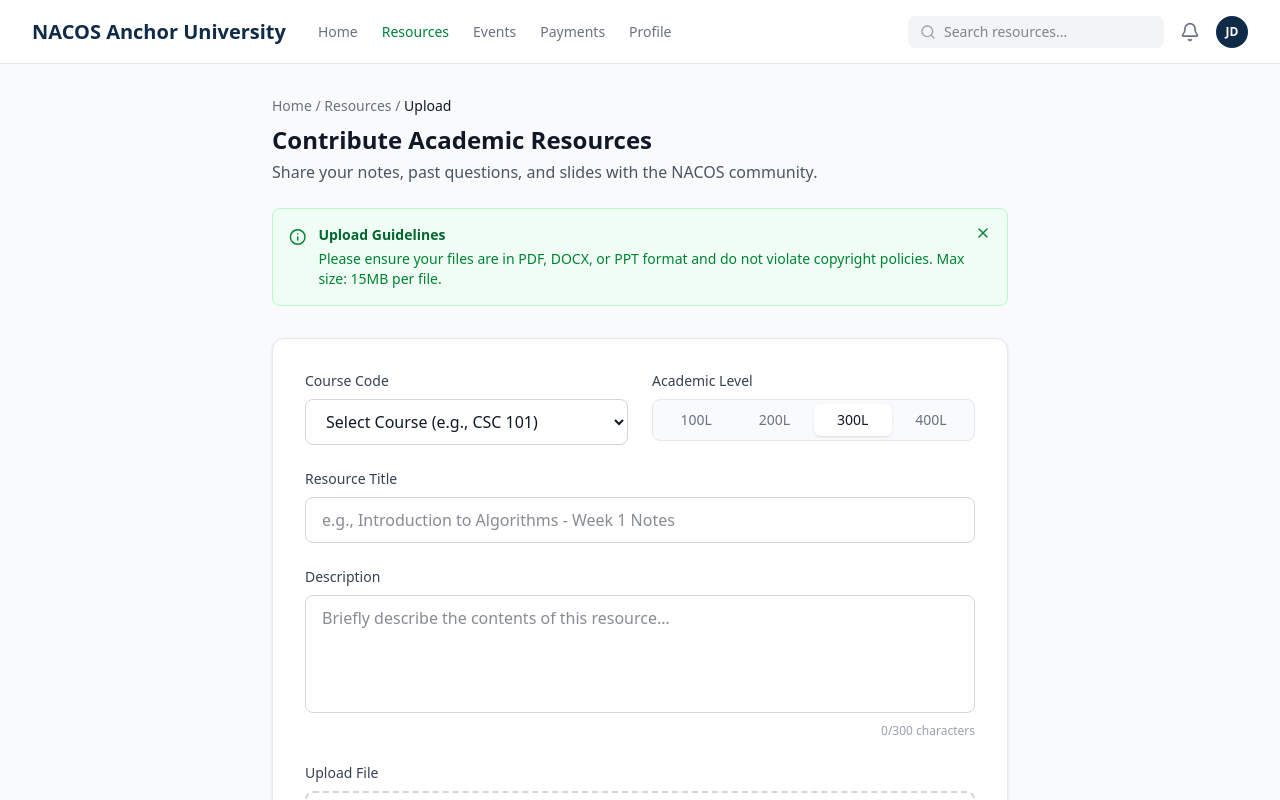
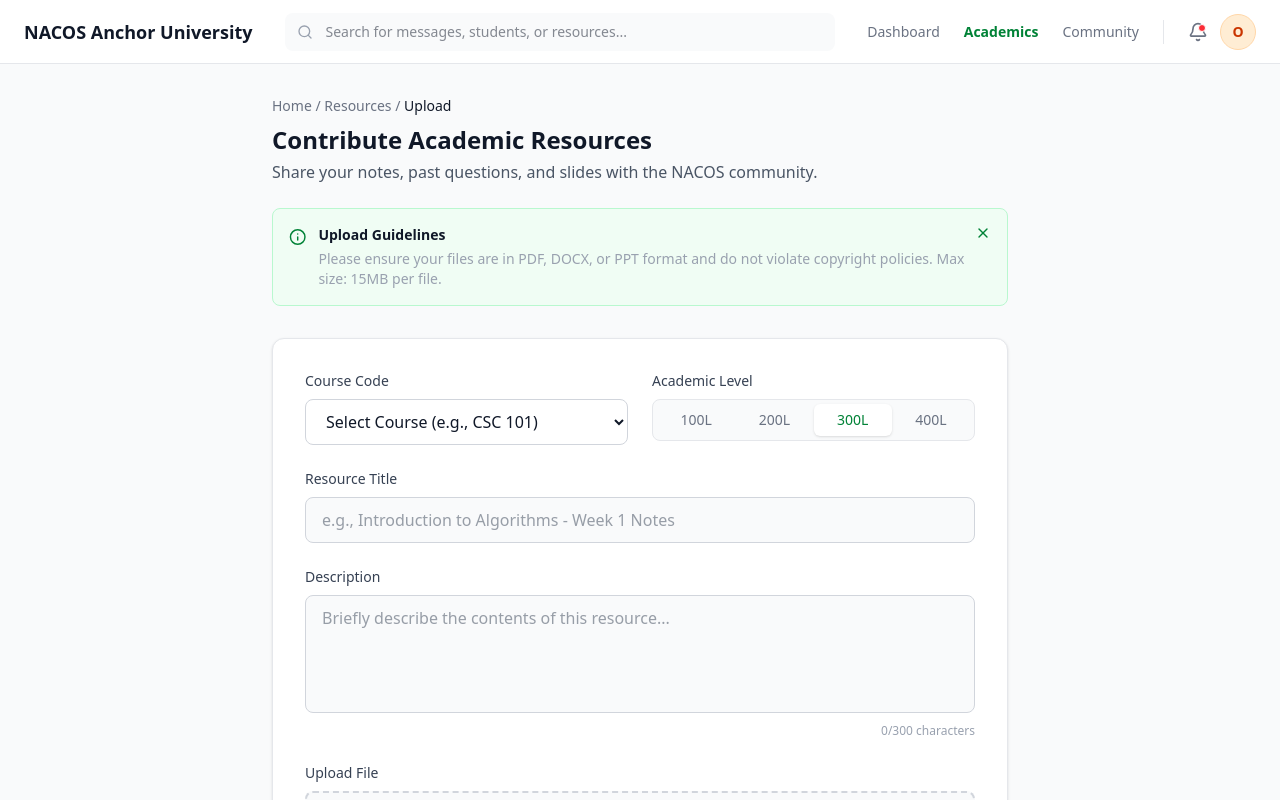
Before and after one commit to NACOS-ANCHOR-UNIVERSITY/Nacos-Anchor-Platform-frontend, a React (Vite) app: page /student/resources/upload in a window 1280 px wide. Shown: the top 800 px of the page. Built offline with nearby package versions, Linux system fonts and the light colour scheme; no server answers.

Commit message:
Edited Ui

```diff
--- a/src/components/shared/Navbar.jsx
+++ b/src/components/shared/Navbar.jsx
@@ -1,57 +1,66 @@
 import React from "react";
-import {Search, Bell} from "lucide-react"; // Ensure you have lucide-react installed
+import {Search, Bell} from "lucide-react";
+import {Link} from "react-router-dom";
 
-const Navbar = () => {
+export default function TopNavbar() {
   return (
-    <div className="h-16 bg-white border-b border-gray-200 flex items-center justify-between px-8 fixed top-0 left-0 right-0 z-50">
-      {/* Left: Logo */}
-      <div className="flex items-center gap-8">
-        <h1 className="text-xl font-bold text-[#0F2B47]">
+    <header className="h-16 border-b border-gray-200 bg-white flex items-center justify-between px-6 sticky top-0 z-50">
+      {/* 1. LEFT: Logo Text */}
+      <div className="flex items-center gap-2">
+        {/* Optional: Add Logo Icon if you have one */}
+        {/* <div className="w-8 h-8 bg-green-100 text-green-700 rounded flex items-center justify-center font-bold">N</div> */}
+        <h1 className="text-lg font-bold text-gray-900">
           NACOS Anchor University
         </h1>
+      </div>
 
-        {/* Navigation Links (Hidden on small screens) */}
-        <div className="hidden md:flex items-center gap-6 text-sm font-medium text-gray-500 cursor-pointer">
-          <a className="hover:text-green-700">
-            Home
-          </a>
-          <a  className="text-green-700">
-            Resources
-          </a>
-          <a  className="hover:text-green-700">
-            Events
-          </a>
-          <a  className="hover:text-green-700">
-            Payments
-          </a>
-          <a  className="hover:text-green-700">
-            Profile
-          </a>
+      {/* 2. CENTER: Search Bar */}
+      <div className="flex-1 max-w-xl mx-8 hidden md:block">
+        <div className="relative">
+          <Search className="absolute left-3 top-1/2 -translate-y-1/2 w-4 h-4 text-gray-400" />
+          <input
+            type="text"
+            placeholder="Search for messages, students, or resources..."
+            className="w-full bg-gray-50 border border-transparent focus:bg-white focus:border-green-500 rounded-lg pl-10 pr-4 py-2 text-sm outline-none transition-all"
+          />
         </div>
       </div>
 
-      {/* Right: Search & Profile */}
-      <div className="flex items-center gap-4">
-        <div className="relative hidden md:block">
-          <Search className="w-4 h-4 absolute left-3 top-1/2 -translate-y-1/2 text-gray-400" />
-          <input
-            type="text"
-            placeholder="Search resources..."
-            className="pl-9 pr-4 py-1.5 bg-gray-100 rounded-lg text-sm focus:ring-2 focus:ring-green-500 outline-none w-64"
-          />
-        </div>
+      {/* 3. RIGHT: Navigation & Profile */}
+      <div className="flex items-center gap-6">
+        {/* Nav Links */}
+        <nav className="hidden lg:flex items-center gap-6 text-sm font-medium">
+          <Link
+            to="/student/dashboard"
+            className="text-gray-500 hover:text-green-700 transition-colors"
+          >
+            Dashboard
+          </Link>
+          <Link to="/student/resources" className="text-green-700 font-bold">
+            Academics
+          </Link>
+          <Link
+            to="/student/community"
+            className="text-gray-500 hover:text-green-700 transition-colors"
+          >
+            Community
+          </Link>
+        </nav>
 
-        <button className="text-gray-500 hover:text-green-700">
-          <Bell className="w-5 h-5" />
-        </button>
+        <div className="h-6 w-px bg-gray-200 hidden lg:block"></div>
 
-        {/* Profile Circle */}
-        <div className="w-8 h-8 rounded-full bg-[#0F2B47] text-white flex items-center justify-center text-xs font-bold">
-          JD
+        {/* Icons */}
+        <div className="flex items-center gap-3">
+          <button className="relative text-gray-500 hover:text-gray-700 transition-colors">
+            <Bell className="w-5 h-5" />
+            <span className="absolute top-0.5 right-0.5 w-2 h-2 bg-red-500 rounded-full border border-white"></span>
+          </button>
+
+          <div className="w-9 h-9 rounded-full bg-orange-100 border border-orange-200 flex items-center justify-center text-orange-700 font-bold text-sm">
+            O
+          </div>
         </div>
       </div>
-    </div>
+    </header>
   );
-};
-
-export default Navbar;
+}
--- a/src/features/library/pages/UploadResourcePage.jsx
+++ b/src/features/library/pages/UploadResourcePage.jsx
@@ -2,7 +2,7 @@ import React, {useState} from "react";
 import {useForm} from "react-hook-form";
 import {zodResolver} from "@hookform/resolvers/zod";
 import {z} from "zod";
-import {Upload, FileText, X, Info, Trash2, CheckCircle} from "lucide-react";
+import {Upload, FileText, X, Info, Trash2, CheckCircle, SendHorizontal} from "lucide-react";
 import client from "../../../config/axios-client";
 
 // 1. Zod Schema (Validation Rules)
@@ -95,10 +95,8 @@ export default function UploadResourcePage() {
       <div className="bg-green-50 border border-green-200 rounded-lg p-4 mb-8 flex items-start gap-3 relative">
         <Info className="w-5 h-5 text-green-700 mt-0.5" />
         <div>
-          <h3 className="text-sm font-semibold text-green-800">
-            Upload Guidelines
-          </h3>
-          <p className="text-sm text-green-700 mt-1">
+          <h3 className="text-sm font-semibold">Upload Guidelines</h3>
+          <p className="text-sm text-gray-400 mt-1">
             Please ensure your files are in PDF, DOCX, or PPT format and do not
             violate copyright policies. Max size: 15MB per file.
           </p>
@@ -146,7 +144,7 @@ export default function UploadResourcePage() {
                   key={lvl}
                   className={`flex-1 text-center py-1.5 text-sm font-medium rounded-md cursor-pointer transition-all ${
                     selectedLevel === lvl
-                      ? "bg-white shadow-sm text-gray-900"
+                      ? "bg-white shadow-sm text-green-700"
                       : "text-gray-500 hover:text-gray-700"
                   }`}
                 >
@@ -177,7 +175,7 @@ export default function UploadResourcePage() {
             {...register("title")}
             type="text"
             placeholder="e.g., Introduction to Algorithms - Week 1 Notes"
-            className="w-full border border-gray-300 rounded-lg px-4 py-2.5 focus:ring-2 focus:ring-green-500 outline-none"
+            className="w-full border border-gray-300 text-gray-700 bg-gray-50 rounded-lg px-4 py-2.5 focus:ring-2 focus:ring-green-500 outline-none"
           />
           {errors.title && (
             <p className="text-red-500 text-xs mt-1">{errors.title.message}</p>
@@ -193,7 +191,7 @@ export default function UploadResourcePage() {
             {...register("description")}
             rows={4}
             placeholder="Briefly describe the contents of this resource..."
-            className="w-full border border-gray-300 rounded-lg px-4 py-2.5 focus:ring-2 focus:ring-green-500 outline-none resize-none"
+            className="w-full border border-gray-300 bg-gray-50 text-gray-700 rounded-lg px-4 py-2.5 focus:ring-2 focus:ring-green-500 outline-none resize-none"
           />
           <div className="flex justify-between mt-1">
             {errors.description && (
@@ -214,12 +212,12 @@ export default function UploadResourcePage() {
           </label>
 
           {!filePreview ? (
-            <div className="border-2 border-dashed border-gray-300 rounded-lg p-8 text-center hover:bg-gray-50 transition-colors relative">
+            <div className="border-2 border-dashed bg-gray-50 border-gray-300 rounded-lg p-8 text-center hover:bg-gray-200 transition-colors relative">
               <input
                 type="file"
                 accept=".pdf,.docx,.ppt,.pptx"
                 onChange={handleFileChange}
-                className="absolute inset-0 w-full h-full opacity-0 cursor-pointer"
+                className="absolute inset-0 w-ful h-full opacity-0 cursor-pointer"
               />
               <div className="inline-flex items-center justify-center w-12 h-12 rounded-full bg-green-50 text-green-600 mb-3">
                 <Upload className="w-6 h-6" />
@@ -277,10 +275,19 @@ export default function UploadResourcePage() {
             disabled={isSubmitting}
             className="px-6 py-2.5 text-sm font-medium text-white bg-green-700 hover:bg-green-800 rounded-lg flex items-center gap-2"
           >
+            <SendHorizontal className="w-4 h-4" />
             {isSubmitting ? "Uploading..." : "Submit Resource"}
           </button>
         </div>
       </form>
+
+      <footer className="items-center pt-8 justify-center text-center">
+        <p className="text-[12px]">
+          By uploading, you agree to NACOS Anchor University's <span className="text-green-600">
+         Terms of Service
+          and Privacy Policy. </span>
+        </p>
+      </footer>
     </div>
   );
 }
--- a/src/layouts/StudentLayout.jsx
+++ b/src/layouts/StudentLayout.jsx
@@ -6,7 +6,7 @@ const StudentLayout = () => {
   return (
     <div className="min-h-screen bg-gray-50">
       <Navbar />
-      <main className="pt-16 max-w-7xl mx-auto px-4 sm:px-6 lg:px-8">
+      <main className="max-w-7xl mx-auto px-4 sm:px-6 lg:px-8">
         <Outlet />
       </main>
     </div>
```
